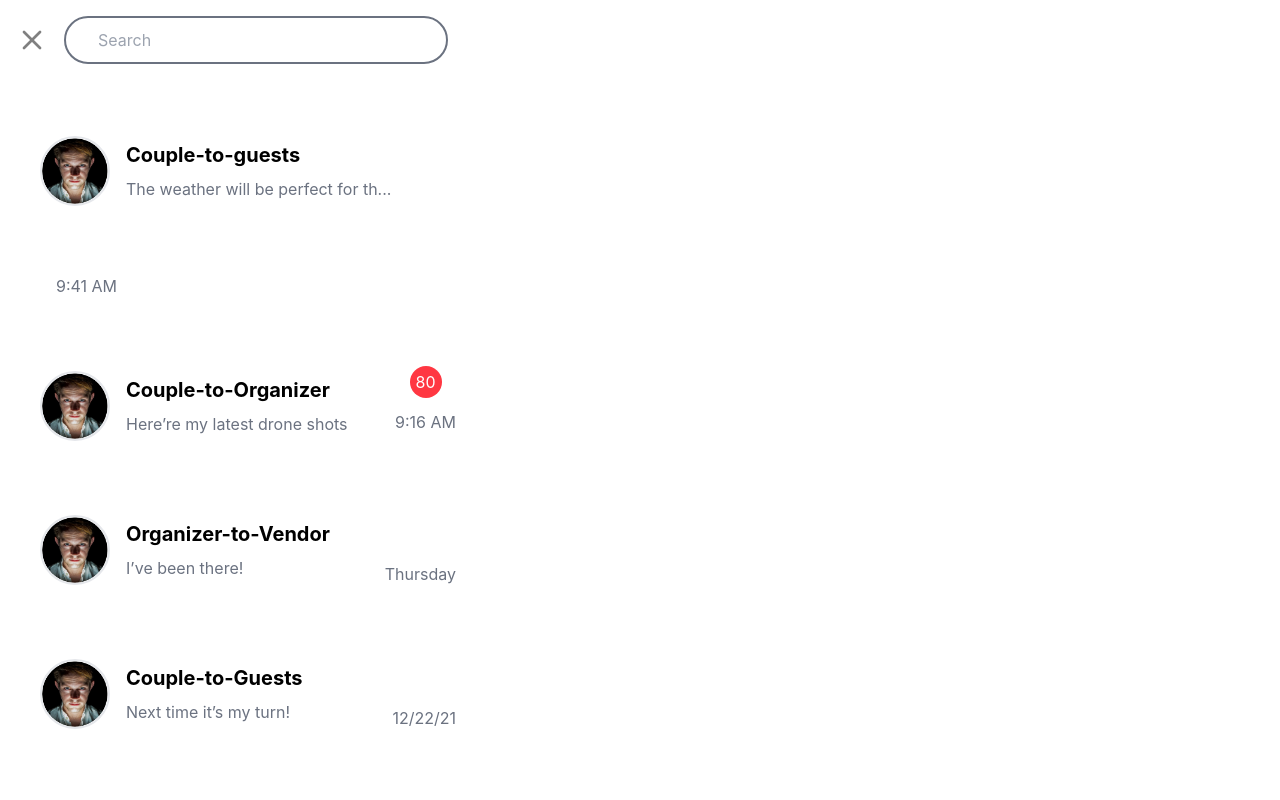
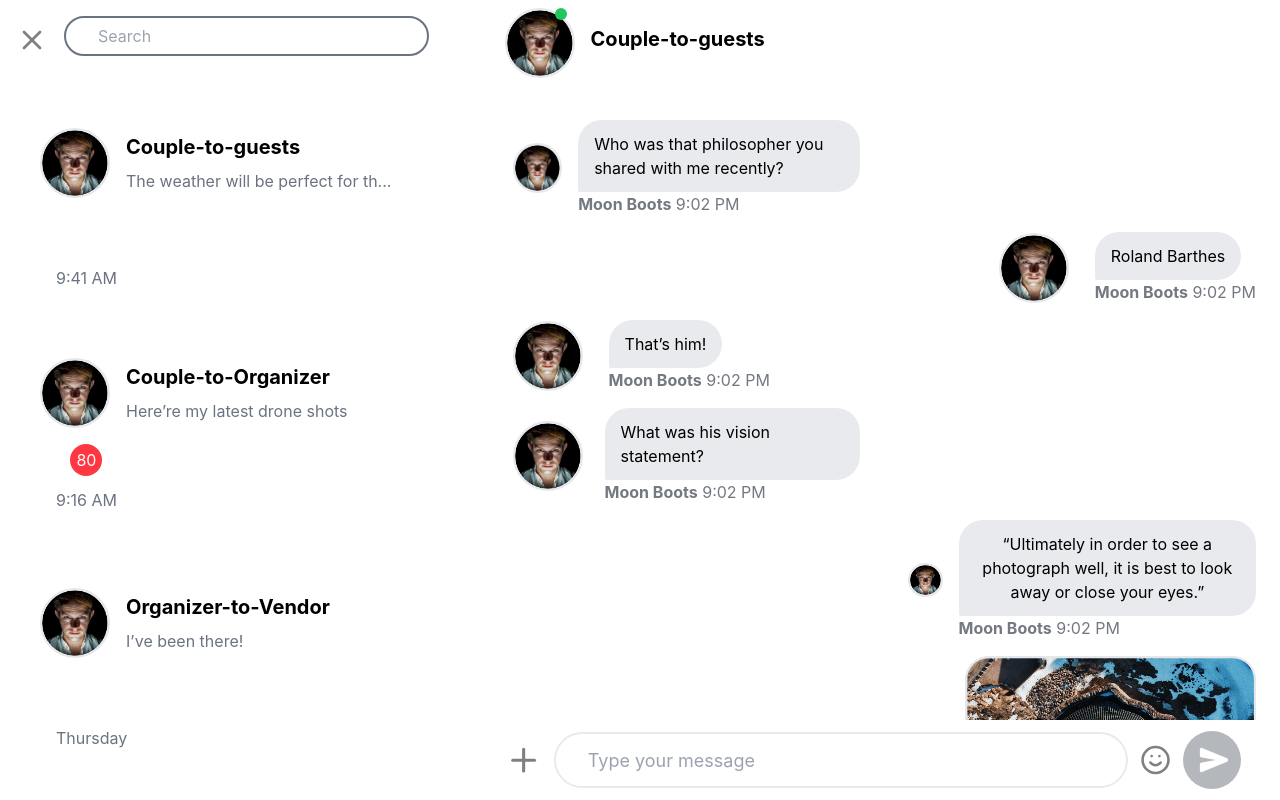
Before and after one commit to Omeshcoding/moodboard, a React (Vite) app in the folder moodboard/: page /chat in a window 1280 px wide. Built offline with nearby package versions, Linux system fonts and the light colour scheme; a web font is replaced by a local one.

Commit message:
Created chat page and added Ui elements to it as per design

```diff
--- a/moodboard/src/components/Chat/Chat.jsx
+++ b/moodboard/src/components/Chat/Chat.jsx
@@ -1,5 +1,9 @@
-import { X } from 'lucide-react';
+import { X, Plus, Smile } from 'lucide-react';
 import SingleMessage from './SingleMessage';
+import Receiver from './Receiver';
+import Sender from './Sender';
+
+import { IoSend } from 'react-icons/io5';
 
 const Chat = () => {
   const messages = [
@@ -54,6 +58,67 @@ const Chat = () => {
           ))}
         </div>
       </aside>
+      <section className="w-[65%] ">
+        <div className=" fixed flex flex-wrap  justify-center sm:justify-start items-center px-4 py-2">
+          <div className="relative">
+            <img
+              src="/Avatar.png"
+              height={80}
+              width={70}
+              alt="profileimage"
+              className=" rounded-full border-2 border-darkerGray"
+            />
+            <span className="absolute bg-green-500 h-3 top-0 right-2 w-3 rounded-full" />
+          </div>
+          <div className="text-center sm:text-left sm:ml-4 text-[16px] text-darkGray">
+            <p className="text-xl text-black font-bold mb-2">
+              Couple-to-guests{' '}
+            </p>
+          </div>
+        </div>
+        <div className="mt-28 overflow-y-scroll h-[80vh]">
+          <Receiver
+            message="Who was that philosopher you
+shared with me recently?"
+          />
+          <Sender message="Roland Barthes" />
+          <Receiver message="That’s him!" />
+          <Receiver message="What was his vision statement?" />
+          <Sender
+            message="“Ultimately in order to see a
+photograph well, it is best to
+look away or close your eyes.”"
+          />
+          <Sender
+            imgUrl="/Aerial.png"
+            message="Aerial photograph from the Helsinki urban environment division."
+          />
+          <Receiver
+            senderImg="/Aerial.png"
+            senderProfileImg="/Avatar.png"
+            message="Aerial photograph from the Helsinki urban environment division"
+            caption="Check this https://dribbble.com"
+          />
+          <Receiver imgUrl="./Martian.png" />
+        </div>
+        <div className=" fixed bottom-0 h-20 w-[60%] bg-white py-2 gap-3 px-4 items-center flex ">
+          <Plus size="2.4rem" color="gray" strokeWidth={2} />
+          <input
+            type="text"
+            placeholder="Type your message"
+            className="mx-auto w-[80%] h-14 text-lg border-2 border-[#E9EAED] rounded-full px-8"
+          />
+          <Smile size="2rem" color="gray" />
+          <span className="bg-[#B4B7BB] rounded-full p-3">
+            <IoSend
+              size={34}
+              strokeWidth={2.1}
+              color="white"
+              className="pl-1"
+            />
+          </span>
+        </div>
+      </section>
     </article>
   );
 };
--- /dev/null
+++ b/moodboard/src/components/Chat/Receiver.jsx
@@ -0,0 +1,73 @@
+/* eslint-disable react/prop-types */
+const Receiver = ({
+  imgUrl,
+  message,
+  caption,
+  senderImg,
+  senderProfileImg,
+}) => {
+  return (
+    <div className="flex gap-4 w-[50%] text-left h-auto  px-6 py-2">
+      <div className="flex flex-wrap  justify-center sm:justify-start items-center w-20">
+        <img
+          src="/Avatar.png"
+          height={80}
+          width={70}
+          alt="profileimage"
+          className=" rounded-full border-2 border-darkerGray"
+        />
+      </div>
+      <div className="">
+        <div className=" bg-[#E9EAED] w-fit h-auto rounded-3xl  rounded-bl-sm">
+          {imgUrl && (
+            <div className="flex flex-wrap  justify-center sm:justify-start items-center ">
+              <img
+                src={imgUrl}
+                height={80}
+                width={70}
+                alt="profileimage"
+                className=" w-fit rounded-3xl mb-2 border-2 mr-2 border-darkerGray"
+              />
+            </div>
+          )}
+          {senderImg ? (
+            <div className="flex ">
+              <div className="  ">
+                <img
+                  src={senderImg}
+                  height={80}
+                  width={90}
+                  alt="profileimage"
+                  className=" w-30 rounded-3xl mb-2 border-2 mt-2 border-darkerGray"
+                />
+              </div>
+              <div className="">
+                <div className="flex  m-2 rounded-3xl h-auto rounded-br-sm bg-white">
+                  {message && <p className="px-4 py-3">{message}</p>}
+                </div>
+                {caption && <p className="px-4 py-3 mt-2">{caption}</p>}
+              </div>
+              <div className="flex flex-wrap  justify-center sm:justify-start items-center ">
+                <img
+                  src={senderProfileImg}
+                  height={80}
+                  width={70}
+                  alt="profileimage"
+                  className=" w-fit rounded-3xl mb-2 border-2 mr-2 border-darkerGray"
+                />
+              </div>
+            </div>
+          ) : (
+            <>{message && <p className="px-4 py-3">{message}</p>}</>
+          )}
+        </div>
+        <p className="text-[#747881]">
+          {' '}
+          <span className="font-bold"> Moon Boots</span> 9:02 PM
+        </p>
+      </div>
+    </div>
+  );
+};
+
+export default Receiver;
--- /dev/null
+++ b/moodboard/src/components/Chat/Sender.jsx
@@ -0,0 +1,67 @@
+/* eslint-disable react/prop-types */
+const Sender = ({ imgUrl, message, caption, senderImg, senderProfileImg }) => {
+  return (
+    <div className="flex gap-4 w-[50%] ml-auto e justify-end h-auto  px-6 py-2">
+      <div className="flex flex-wrap  justify-center sm:justify-start items-center w-20">
+        <img
+          src="/Avatar.png"
+          height={80}
+          width={70}
+          alt="profileimage"
+          className=" rounded-full border-2 border-darkerGray"
+        />
+      </div>
+      <div className="">
+        <div className=" bg-[#E9EAED] w-fit h-auto rounded-3xl  rounded-bl-sm">
+          {imgUrl && (
+            <div className="flex flex-wrap  justify-center sm:justify-start items-center ">
+              <img
+                src={imgUrl}
+                height={80}
+                width={70}
+                alt="profileimage"
+                className=" w-fit rounded-3xl mb-2 border-2 mr-2 border-darkerGray"
+              />
+            </div>
+          )}
+          {senderImg ? (
+            <div className="flex ">
+              <div className="  ">
+                <img
+                  src={senderImg}
+                  height={80}
+                  width={90}
+                  alt="profileimage"
+                  className=" w-30 rounded-3xl mb-2 border-2 mt-2 border-darkerGray"
+                />
+              </div>
+              <div className="">
+                <div className="flex  h-20 m-2 rounded-3xl  rounded-br-sm bg-white">
+                  {message && <p className="px-4 py-3">{message}</p>}
+                </div>
+                {caption && <p className="px-4 py-3 mt-2">{caption}</p>}
+              </div>
+              <div className="flex flex-wrap  justify-center sm:justify-start items-center ">
+                <img
+                  src={senderProfileImg}
+                  height={80}
+                  width={70}
+                  alt="profileimage"
+                  className=" w-fit rounded-3xl mb-2 border-2 mr-2 border-darkerGray"
+                />
+              </div>
+            </div>
+          ) : (
+            <>{message && <p className="px-4 py-3">{message}</p>}</>
+          )}
+        </div>
+        <p className="text-[#747881] text-left">
+          {' '}
+          <span className="font-bold"> Moon Boots</span> 9:02 PM
+        </p>
+      </div>
+    </div>
+  );
+};
+
+export default Sender;
--- a/moodboard/src/components/Chat/SingleMessage.jsx
+++ b/moodboard/src/components/Chat/SingleMessage.jsx
@@ -1,7 +1,7 @@
 /* eslint-disable react/prop-types */
 const SingleMessage = ({ title, desc, time, notification }) => {
   return (
-    <div className="relative flex justify-center  sm:justify-between  p-6 bg-white text-gray-500 my-2 md:my-4 rounded-md sm:items-center flex-wrap gap-4 hover:bg-[#DBDDE1]">
+    <div className="relative flex justify-center  sm:justify-between  p-6 bg-white text-gray-500 hover:text-black my-2 md:my-4 rounded-md sm:items-center flex-wrap gap-4 hover:bg-[#DBDDE1]">
       <div className="flex flex-wrap  justify-center sm:justify-start items-center">
         <img
           src="/Avatar.png"
```
Also changed, not shown: moodboard/public/Aerial.png (added), moodboard/public/Martian.png (added).
